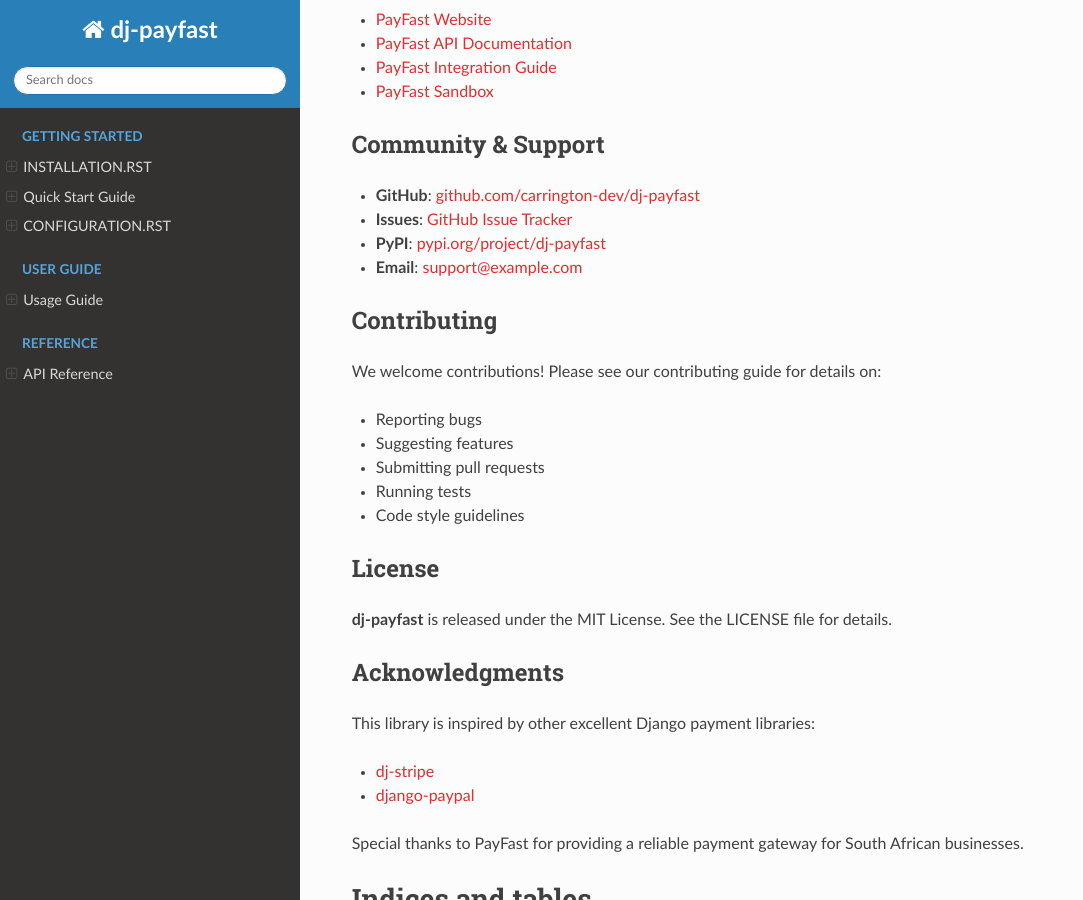
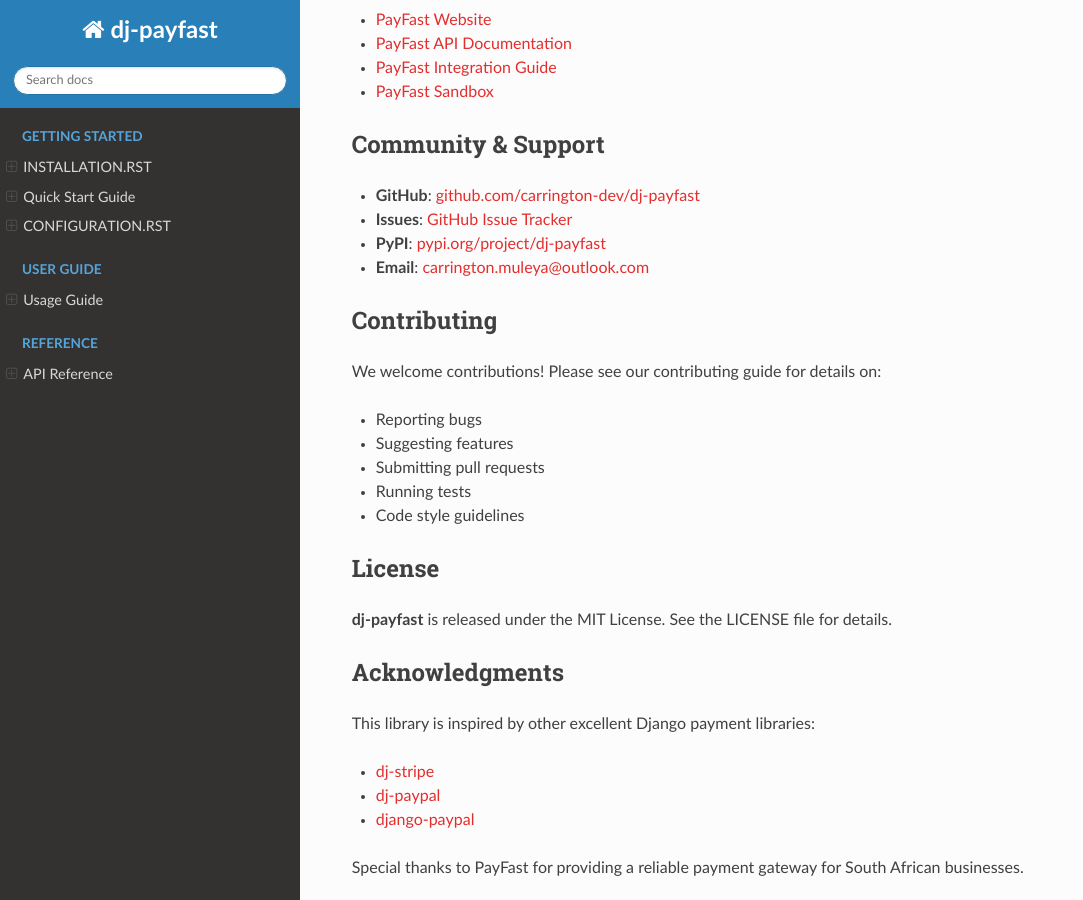
Before and after one commit to Carrington-dev/dj-payfast, a Sphinx documentation site: the page built from docs/index.rst, in a window 1280 px wide and 900 px high, scrolled down 4290 px. Shown: the whole window, without its empty margins (0-1083 px from the left). Built offline with Sphinx 7.4.7 and the Read the Docs theme 3.1.0, drawn with Linux system fonts in a browser that asks for light colours; pages that are not in the unit, such as notebooks, are missing from menus.

Commit message:
Update index.rst

```diff
--- a/docs/index.rst
+++ b/docs/index.rst
@@ -209,7 +209,7 @@ Community & Support
 * **GitHub**: `github.com/carrington-dev/dj-payfast <https://github.com/carrington-dev/dj-payfast>`_
 * **Issues**: `GitHub Issue Tracker <https://github.com/carrington-dev/dj-payfast/issues>`_
 * **PyPI**: `pypi.org/project/dj-payfast <https://pypi.org/project/dj-payfast>`_
-* **Email**: support@example.com
+* **Email**: carrington.muleya@outlook.com
 
 Contributing
 ------------
@@ -233,6 +233,7 @@ Acknowledgments
 This library is inspired by other excellent Django payment libraries:
 
 * `dj-stripe <https://github.com/dj-stripe/dj-stripe>`_
+* `dj-paypal <https://github.com/dj-paypal/dj-paypal>`_
 * `django-paypal <https://github.com/spookylukey/django-paypal>`_
 
 Special thanks to PayFast for providing a reliable payment gateway for South African businesses.
```
